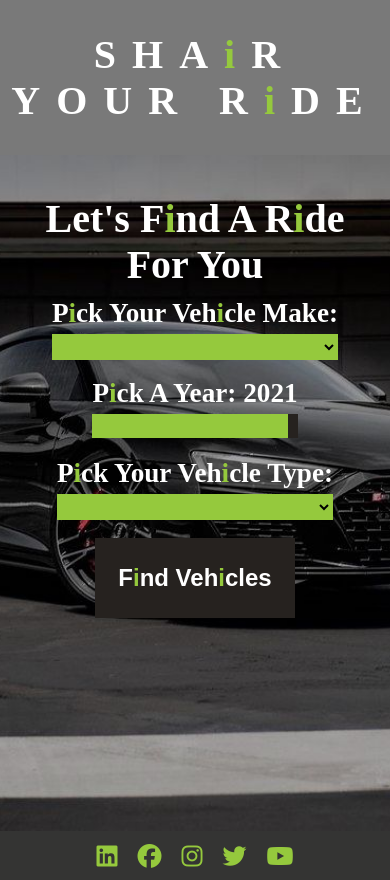
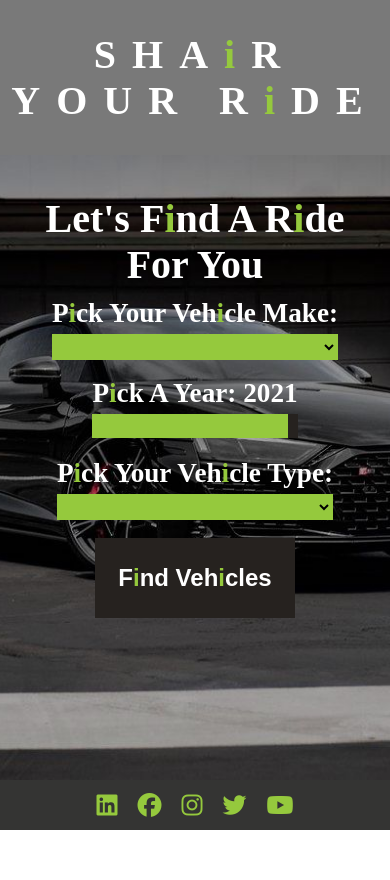
Before and after one commit to Billex87/car-shairs, a React (Create React App) app: page / in a window 390 px wide. After the commit the page ends 844 px from the top, so only its background shows below. Built offline with nearby package versions, Linux system fonts and the light colour scheme.

Commit message:
Update App.css

```diff
--- a/src/App.css
+++ b/src/App.css
@@ -33,7 +33,7 @@ select {
 .landing {
 	position: relative;
 	background: url('shair.jpg') no-repeat center center/cover;
-	height: 80vh;
+	height: 79vh;
 	padding-top: 0.1%;
 }
 
@@ -287,6 +287,9 @@ a {
 		font-size: 2.5rem;
 		letter-spacing: 1rem;
 	}
+	.landing {
+		height: 74vh !important;
+	}
 }
 
 @media (max-width: 600px) {
```
